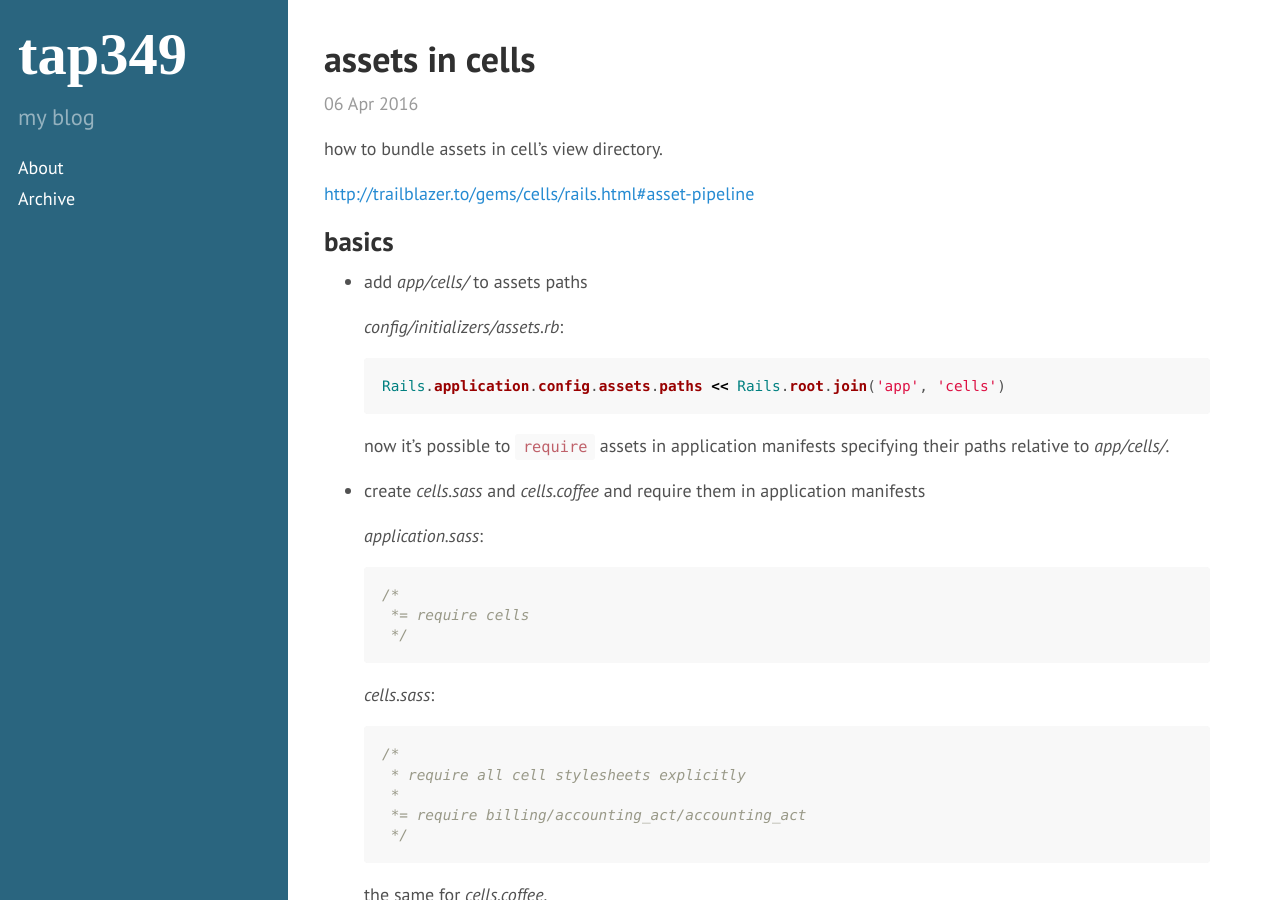
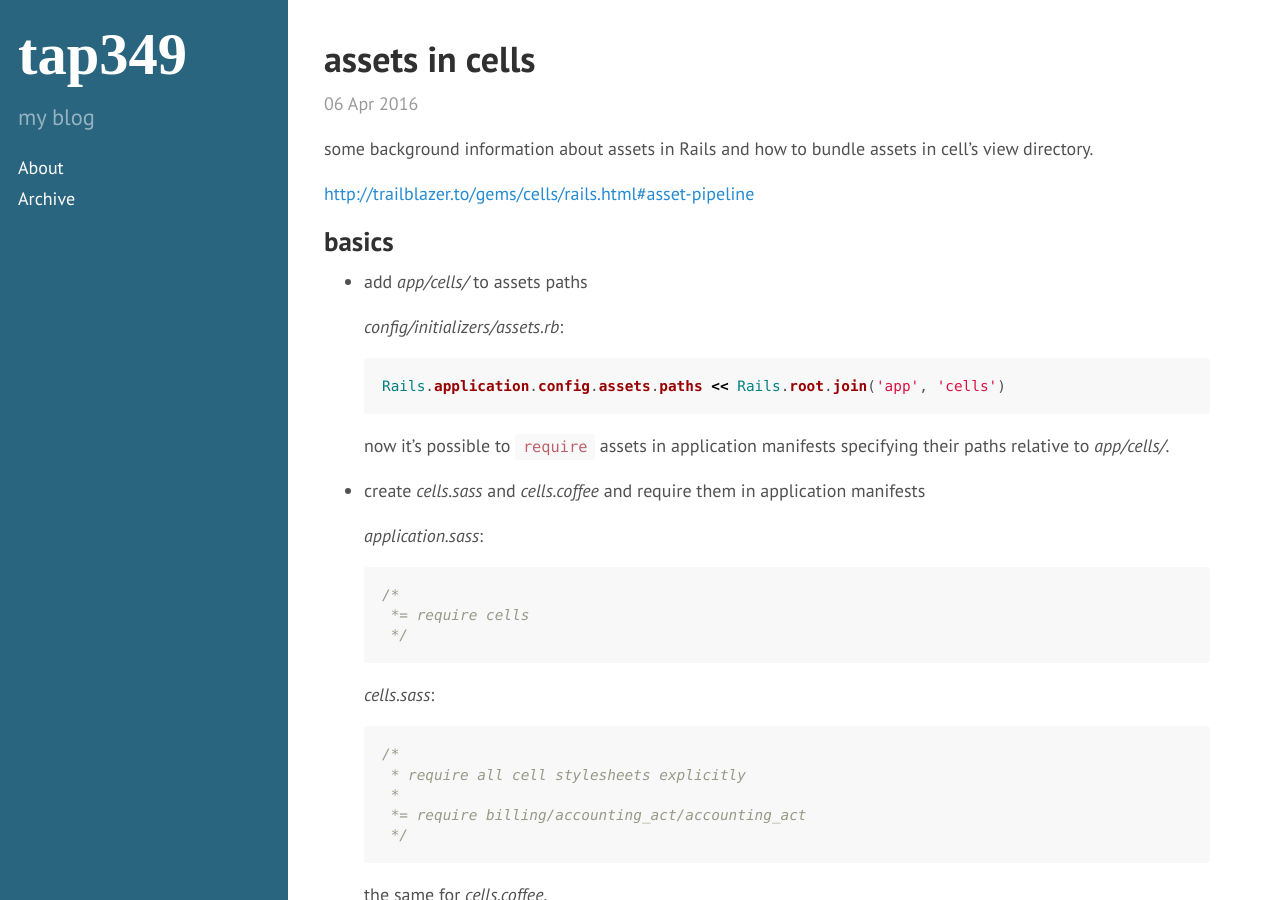
Before and after one commit to tap349/tap349.github.io, a Jekyll site: the page built from _posts/2016-04-07-assets-in-cells.md, in a window 1280 px wide and 900 px high. Built offline with Jekyll 4.4.1, drawn with Linux system fonts in a browser that asks for light colours.

Commit message:
update 2016-04-15_14:07:39

```diff
--- a/_posts/2016-04-07-assets-in-cells.md
+++ b/_posts/2016-04-07-assets-in-cells.md
@@ -6,6 +6,7 @@ access: public
 categories: [rails, assets, cells]
 ---
 
+some background information about assets in Rails and
 how to bundle assets in cell's view directory.
 
 <!-- more -->
```
